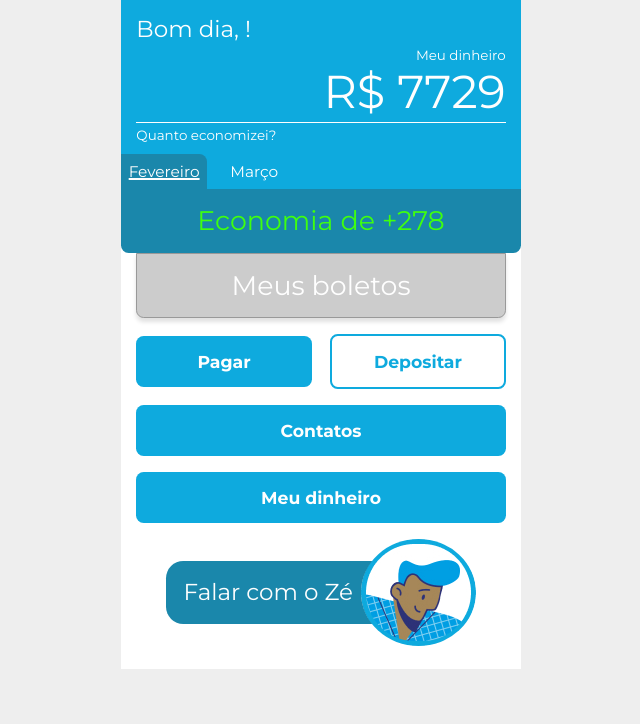
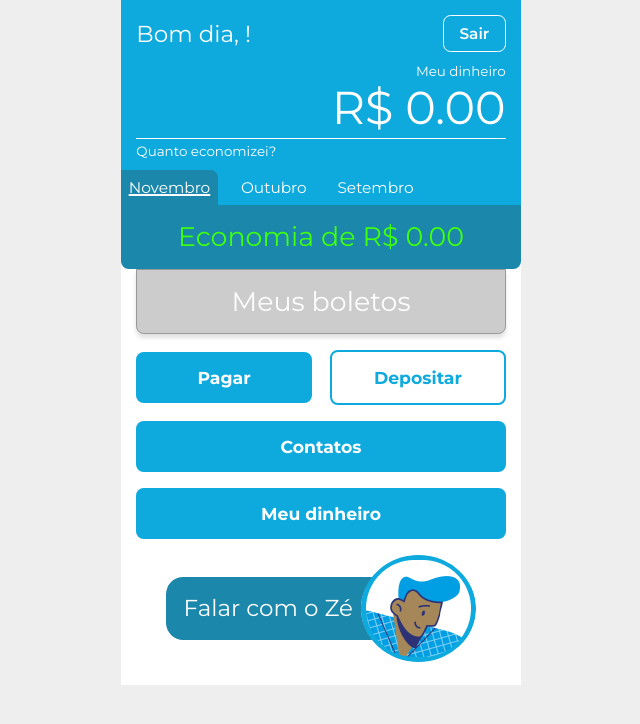
Before and after one commit to jonathan-santos/pague-ze, a React (Create React App) app: page / in a window 1280 px wide. Shown: the top 724 px of the page, without its empty margins (319-959 px from the left). Built offline with nearby package versions, Linux system fonts and the light colour scheme; no server answers; sample sign-in values are in the browser's storage.

Commit message:
Removing console.logs from authRepo and added button for exiting account in page home

```diff
--- a/src/components/LoginRedirectRoute/index.js
+++ b/src/components/LoginRedirectRoute/index.js
@@ -6,8 +6,6 @@ import { checkToken } from '../../repo/authRepo'
 function LoginRedirectRoute(props) {
     useEffect(() => {
         checkToken().then(res => {
-            console.log(`res: ${res}`)
-
             if (!res)
                 localStorage.setItem('token', '')
         })
--- a/src/pages/home/index.js
+++ b/src/pages/home/index.js
@@ -4,18 +4,16 @@ import { Link } from 'react-router-dom'
 import TalkToChatbot from '../../components/talkToChatbot'
 import { getProfile } from '../../repo/profileRepo'
 
-import HamburguerImg from '../../assets/img/hamburguer.svg'
-import ExpandArrowImg from '../../assets/img/expandArrow.svg'
-
 import './style.css'
 
-function Home() {
+function Home({ history }) {
     const [username, setUsername] = useState('')
-    const [financialState] = useState({
-        money: 7729,
+    const [financialState, setFinancialState] = useState({
+        money: '0.00',
         yearResume: [
-            { month: "Fevereiro", value: "278" },
-            { month: "Março", value: "-50" }
+            { month: "Novembro", value: "0.00" },
+            { month: "Outubro", value: "0.00" },
+            { month: "Setembro", value: "0.00" }
         ]
     })
     const [selectedMonth, setSelectedMonth] = useState(0)
@@ -23,10 +21,19 @@ function Home() {
     useEffect(() => {
         getProfile().then(res => {
             setUsername(res.username)
+            setFinancialState({
+                ...financialState,
+                money: res.account.balance
+            })
         }).catch(error => {
             alert('Houve um problema pegando os seus dados \nTente novamente')
         })
     }, [])
+
+    const handleClickSair = () => {
+        localStorage.setItem('token', '')
+        history.push('/inicio')
+    }
 
     const onMonthClicked = (index) => {
         setSelectedMonth(index)
@@ -35,11 +42,13 @@ function Home() {
     return (
         <div className='pagina-home'>
             <div className="topo">
-                {/* <button className="botao-menu">
-                    <img src={HamburguerImg} alt='Ícone de menu' />
-                </button> */}
+                <div className="conta">
+                    <p className='saudacao'>Bom dia, {username}!</p>
 
-                <p className='saudacao'>Bom dia, {username}!</p>
+                    <button className="botao-sair" onClick={handleClickSair}>
+                        Sair
+                    </button>
+                </div>
 
                 <p className='subtitulo' style={{ textAlign: 'end'}}>Meu dinheiro</p>
 
@@ -54,8 +63,8 @@ function Home() {
                 </div>
             </div>
 
-            <div className='economia' style={{ color: financialState.yearResume[selectedMonth].value > 0 ? 'var(--cor-positivo)' : 'var(--cor-negativo)' }}>
-                Economia de {financialState.yearResume[selectedMonth].value > 0 ? '+' : ''}{financialState.yearResume[selectedMonth].value}
+            <div className='economia' style={{ color: financialState.yearResume[selectedMonth].value >= 0 ? 'var(--cor-positivo)' : 'var(--cor-negativo)' }}>
+                Economia de R$ {financialState.yearResume[selectedMonth].value > 0 ? '+' : ''}{financialState.yearResume[selectedMonth].value}
             </div>
 
             <div className="fundo">
--- a/src/pages/home/style.css
+++ b/src/pages/home/style.css
@@ -4,26 +4,22 @@
     color: var(--cor-texto-claro);
 }
 
-.botao-menu {
-    width: 2.5rem;
-    height: 2.5rem;
-    margin-bottom: 1.6rem;
+.pagina-home .conta {
+    margin-bottom: 1.2rem;
     display: flex;
     align-items: center;
+    justify-content: space-between;
 }
-
-    .botao-menu img {
-        width: 100%;
-        height: 100%;
-        object-fit: contain;
-    }
-
-    .botao-menu:hover {
-        opacity: 0.5;
-    }
 
 .pagina-home .saudacao {
     font-size: 2.4rem;
+}
+
+.pagina-home .botao-sair {
+    border: 0.2rem solid var(--cor-texto-claro);
+    border-radius: 0.8rem;
+    padding: 0.8rem 1.6rem;
+    font-weight: 600;
 }
 
 .pagina-home .subtitulo {
--- a/src/repo/authRepo.js
+++ b/src/repo/authRepo.js
@@ -2,9 +2,6 @@ import { endpoint } from './base'
 
 const checkToken = async () => {
     const token = localStorage.getItem('token')
-
-    if (!token)
-        console.log('Token vazio')
 
     const { ok } = await fetch(`${endpoint}/token`, {
         headers: {
@@ -44,7 +41,8 @@ const register = async (username, cpf, email, password) => {
             username,
             email,
             password,
-            identity: cpf
+            identity: cpf,
+            photo: 'https://d1nhio0ox7pgb.cloudfront.net/_img/o_collection_png/green_dark_grey/512x512/plain/user.png'
         })
     })
 
```
